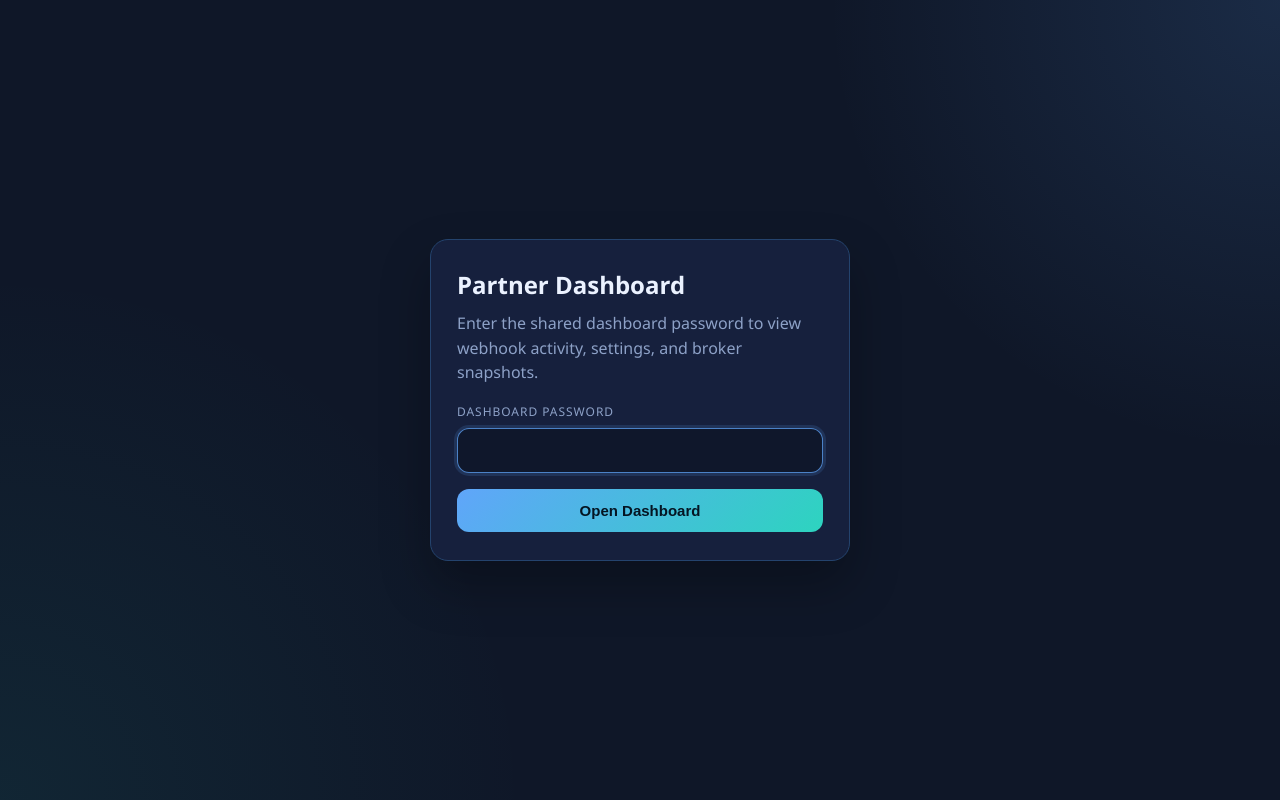
After one commit to AutosortermkI/Crassus-2.5, a Flask app: template dashboard/templates/login.html in a window 1280 px wide. The commit adds this page. Run offline with Flask 3, Linux system fonts and the light colour scheme; the template is opened without the code that fills it, so the values that code supplies are empty.

Commit message:
Harden dashboard workflow and cleanup repo tooling

```diff
--- a/dashboard/app.py
+++ b/dashboard/app.py
@@ -1,14 +1,15 @@
 """
 Crassus 2.5 -- Dashboard Flask application.
 
-Local web UI for configuring trading parameters and viewing
-Alpaca portfolio data.
+Web UI for configuring webhook routing, reviewing shared TradingView
+activity, and optionally monitoring Alpaca portfolio data.
 
 Usage:
     python dashboard/app.py
     -> Opens http://localhost:5050 in the default browser
 """
 
+import os
 import webbrowser
 import threading
 import json
@@ -16,9 +17,11 @@ import sys
 import uuid
 from datetime import datetime, timezone
 from pathlib import Path
+from typing import Optional
 
 import requests as http_requests
-from flask import Flask, render_template, request, jsonify
+from flask import Flask, jsonify, redirect, render_template, request, session, url_for
+from werkzeug.security import check_password_hash
 
 ROOT_DIR = Path(__file__).resolve().parent.parent
 FUNCTION_APP_DIR = ROOT_DIR / "function_app"
@@ -27,8 +30,8 @@ if str(FUNCTION_APP_DIR) not in sys.path:
 
 from config_manager import (
     get_config, save_config, save_credentials, read_env, SECRET_KEYS,
-    sync_settings_to_azure, azure_cli_available,
-    ensure_webhook_token,
+    ensure_dashboard_session_secret, ensure_webhook_token, get_azure_function_activity_url,
+    get_azure_function_trade_url, sync_settings_to_azure,
 )
 from alpaca_client import (
     get_account_summary, get_positions, get_recent_orders,
@@ -38,6 +41,11 @@ from webhook_store import build_signature, clear_events, get_activity_snapshot,
 from parser import ParseError, parse_webhook_payload
 
 app = Flask(__name__)
+app.secret_key = ensure_dashboard_session_secret()
+app.config.update(
+    SESSION_COOKIE_HTTPONLY=True,
+    SESSION_COOKIE_SAMESITE="Lax",
+)
 
 
 def _utcnow_iso() -> str:
@@ -46,6 +54,41 @@ def _utcnow_iso() -> str:
 
 def _dashboard_receive_url() -> str:
     return request.host_url.rstrip("/") + "/api/webhook/receive"
+
+
+def _dashboard_access_passwords() -> tuple[str, str]:
+    env = read_env()
+    return (
+        (env.get("DASHBOARD_ACCESS_PASSWORD") or "").strip(),
+        (env.get("DASHBOARD_ACCESS_PASSWORD_HASH") or "").strip(),
+    )
+
+
+def _dashboard_auth_enabled() -> bool:
+    password, password_hash = _dashboard_access_passwords()
+    return bool(password or password_hash)
+
+
+def _dashboard_is_authenticated() -> bool:
+    return session.get("dashboard_authenticated") is True
+
+
+def _is_api_request() -> bool:
+    return request.path.startswith("/api/")
+
+
+def _verify_dashboard_password(candidate: str) -> bool:
+    password, password_hash = _dashboard_access_passwords()
+    if password_hash:
+        return check_password_hash(password_hash, candidate)
+    return bool(password) and candidate == password
+
+
+def _login_redirect_target() -> str:
+    next_url = (request.args.get("next") or "").strip()
+    if next_url.startswith("/") and not next_url.startswith("//"):
+        return next_url
+    return "/"
 
 
 def _forwarding_target() -> tuple[str, str]:
@@ -58,7 +101,7 @@ def _forwarding_target() -> tuple[str, str]:
     if target == "custom":
         return target, custom_url
     if target == "azure":
-        return target, "https://crassus-25.azurewebsites.net/api/trade"
+        return target, get_azure_function_trade_url(env)
     return "local", "http://localhost:7071/api/trade"
 
 
@@ -73,6 +116,8 @@ def _activity_endpoint_url() -> str:
     target, url = _forwarding_target()
     if target == "none":
         return ""
+    if target == "azure":
+        return get_azure_function_activity_url(read_env())
     if url.endswith("/trade"):
         return url[:-6] + "/webhook-activity"
     return ""
@@ -91,7 +136,7 @@ def _webhook_store_limits() -> tuple[int, int]:
     return max(1, active_minutes), max(1, max_snapshots)
 
 
-def _forward_webhook(payload: dict, token: str, parsed: dict | None) -> dict:
+def _forward_webhook(payload: dict, token: str, parsed: Optional[dict]) -> dict:
     """Forward a stored webhook to the configured execution endpoint."""
     target, url = _forwarding_target()
     result = {
@@ -174,14 +219,66 @@ def _capture_webhook(payload: dict, source: str) -> dict:
     return record_event(event, max_snapshots=max_snapshots)
 
 
+@app.before_request
+def require_dashboard_login():
+    """Gate dashboard routes behind a shared access password when configured."""
+    if not _dashboard_auth_enabled():
+        return None
+
+    if request.endpoint in {"login", "logout", "static", "api_webhook_receive"}:
+        return None
+
+    if _dashboard_is_authenticated():
+        return None
+
+    if _is_api_request():
+        return jsonify({
+            "status": "unauthorized",
+            "message": "Dashboard login required.",
+        }), 401
+
+    return redirect(url_for("login", next=request.full_path if request.query_string else request.path))
+
+
 # ======================================================================
 # Page routes
 # ======================================================================
 
+@app.route("/login", methods=["GET", "POST"])
+def login():
+    """Authenticate a shared partner session for the dashboard."""
+    if not _dashboard_auth_enabled():
+        return redirect("/")
+
+    error = None
+    if request.method == "POST":
+        password = (request.form.get("password") or "").strip()
+        next_url = (request.form.get("next") or "").strip()
+        if _verify_dashboard_password(password):
+            session["dashboard_authenticated"] = True
+            if next_url.startswith("/") and not next_url.startswith("//"):
+                return redirect(next_url)
+            return redirect("/")
+        error = "Incorrect dashboard password."
+
+    return render_template(
+        "login.html",
+        error=error,
+        next_url=_login_redirect_target(),
+    )
+
+
+@app.route("/logout", methods=["POST"])
+def logout():
+    """Clear the dashboard login session."""
+    session.clear()
+    return redirect(url_for("login"))
+
+
 @app.route("/")
 def index():
     """Serve the single-page dashboard."""
-    return render_template("index.html")
+    return render_template("index.html", dashboard_auth_enabled=_dashboard_auth_enabled())
 
 
 # ======================================================================
@@ -506,14 +603,17 @@ def api_webhook_test():
 
 def open_browser():
     """Open the dashboard in the default browser after a short delay."""
-    webbrowser.open("http://localhost:5050")
+    port = int(os.environ.get("PORT", "5050"))
+    webbrowser.open(f"http://localhost:{port}")
 
 
 if __name__ == "__main__":
+    port = int(os.environ.get("PORT", "5050"))
+
     # Open browser after Flask starts
     threading.Timer(1.5, open_browser).start()
     print("=" * 50)
     print("  Crassus 2.5 Dashboard")
-    print("  http://localhost:5050")
+    print(f"  http://localhost:{port}")
     print("=" * 50)
-    app.run(host="127.0.0.1", port=5050, debug=False)
+    app.run(host="127.0.0.1", port=port, debug=False)
--- /dev/null
+++ b/dashboard/templates/login.html
@@ -0,0 +1,118 @@
+<!DOCTYPE html>
+<html lang="en">
+<head>
+    <meta charset="UTF-8">
+    <meta name="viewport" content="width=device-width, initial-scale=1.0">
+    <title>Crassus 2.5 Login</title>
+    <style>
+        * { margin: 0; padding: 0; box-sizing: border-box; }
+
+        :root {
+            --bg: #0f1728;
+            --panel: #16213e;
+            --border: #24436d;
+            --text: #ebf2ff;
+            --muted: #8da1c7;
+            --red: #fb7185;
+            --blue: #60a5fa;
+        }
+
+        body {
+            min-height: 100vh;
+            display: grid;
+            place-items: center;
+            padding: 24px;
+            font-family: 'Segoe UI', Tahoma, Geneva, Verdana, sans-serif;
+            color: var(--text);
+            background:
+                radial-gradient(circle at top right, rgba(96, 165, 250, 0.14), transparent 30%),
+                radial-gradient(circle at bottom left, rgba(45, 212, 191, 0.08), transparent 35%),
+                var(--bg);
+        }
+
+        .panel {
+            width: min(420px, 100%);
+            background: rgba(22, 33, 62, 0.96);
+            border: 1px solid var(--border);
+            border-radius: 18px;
+            padding: 28px 26px;
+            box-shadow: 0 24px 50px rgba(0, 0, 0, 0.28);
+        }
+
+        h1 {
+            font-size: 24px;
+            margin-bottom: 10px;
+        }
+
+        p {
+            color: var(--muted);
+            margin-bottom: 18px;
+            line-height: 1.55;
+        }
+
+        label {
+            display: block;
+            margin-bottom: 8px;
+            font-size: 12px;
+            letter-spacing: 0.08em;
+            text-transform: uppercase;
+            color: var(--muted);
+        }
+
+        input {
+            width: 100%;
+            border: 1px solid rgba(141, 161, 199, 0.22);
+            background: rgba(15, 23, 40, 0.85);
+            color: var(--text);
+            border-radius: 12px;
+            padding: 13px 14px;
+            font-size: 15px;
+            outline: none;
+            margin-bottom: 16px;
+        }
+
+        input:focus {
+            border-color: rgba(96, 165, 250, 0.75);
+            box-shadow: 0 0 0 3px rgba(96, 165, 250, 0.14);
+        }
+
+        button {
+            width: 100%;
+            border: none;
+            border-radius: 12px;
+            padding: 13px 16px;
+            font-size: 15px;
+            font-weight: 700;
+            color: #041523;
+            background: linear-gradient(135deg, #60a5fa, #2dd4bf);
+            cursor: pointer;
+        }
+
+        .error {
+            margin-bottom: 14px;
+            padding: 12px 14px;
+            border-radius: 12px;
+            color: #fff;
+            background: rgba(251, 113, 133, 0.16);
+            border: 1px solid rgba(251, 113, 133, 0.35);
+        }
+    </style>
+</head>
+<body>
+    <form class="panel" method="post" action="/login">
+        <h1>Partner Dashboard</h1>
+        <p>Enter the shared dashboard password to view webhook activity, settings, and broker snapshots.</p>
+
+        {% if error %}
+        <div class="error">{{ error }}</div>
+        {% endif %}
+
+        <input type="hidden" name="next" value="{{ next_url }}">
+
+        <label for="password">Dashboard Password</label>
+        <input id="password" name="password" type="password" autocomplete="current-password" required autofocus>
+
+        <button type="submit">Open Dashboard</button>
+    </form>
+</body>
+</html>
--- a/function_app/function_app.py
+++ b/function_app/function_app.py
@@ -17,6 +17,7 @@ Endpoint: ``POST /api/trade``
 import os
 import json
 import logging
+from typing import Optional
 
 import azure.functions as func
 from alpaca.trading.client import TradingClient
@@ -358,7 +359,7 @@ def _record_activity(
     correlation_id: str,
     response: func.HttpResponse,
     signal=None,
-    parse_error: str | None = None,
+    parse_error: Optional[str] = None,
 ) -> None:
     """Persist a webhook snapshot for the Azure-centric dashboard."""
     try:
--- /dev/null
+++ b/pytest.ini
@@ -0,0 +1,3 @@
+[pytest]
+testpaths = tests
+addopts = --ignore=tests/test_live_alpaca.py
```
Also changed, not shown: dashboard/config_manager.py (+189 -41 lines), dashboard/templates/index.html (+23 -1 lines), README.md, 9 other files.
